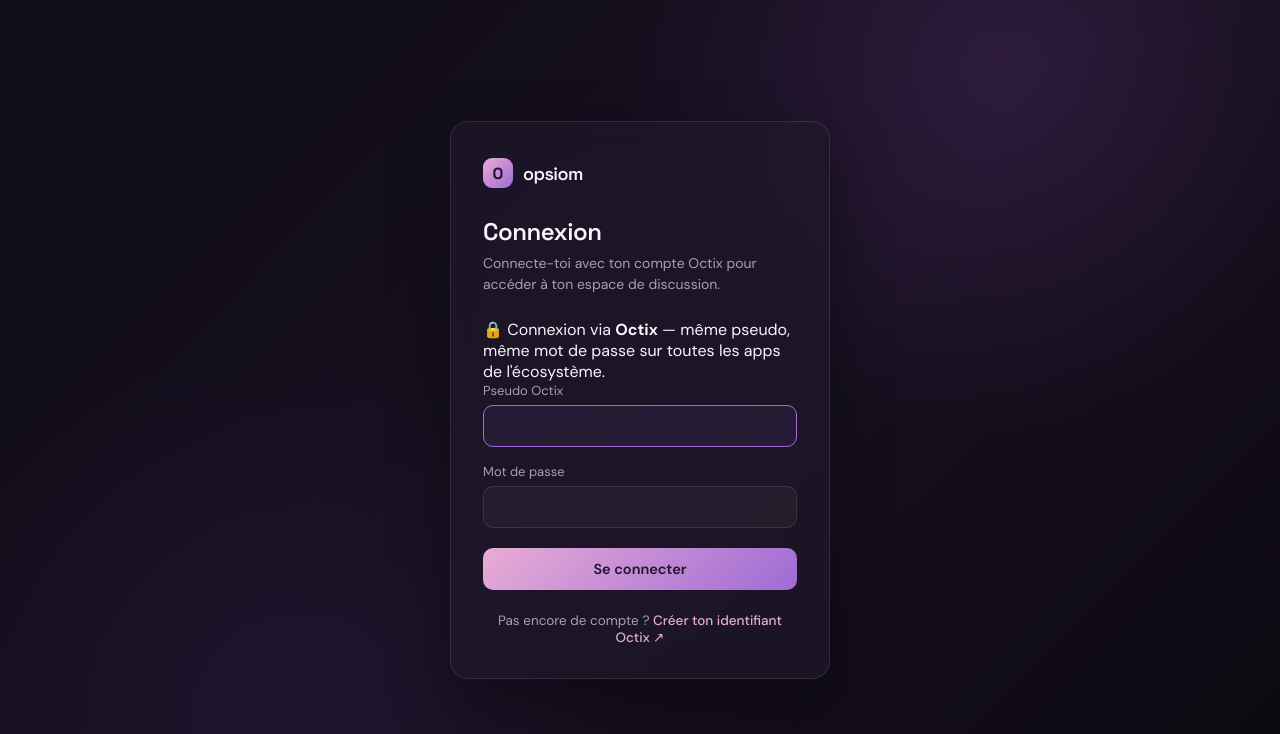
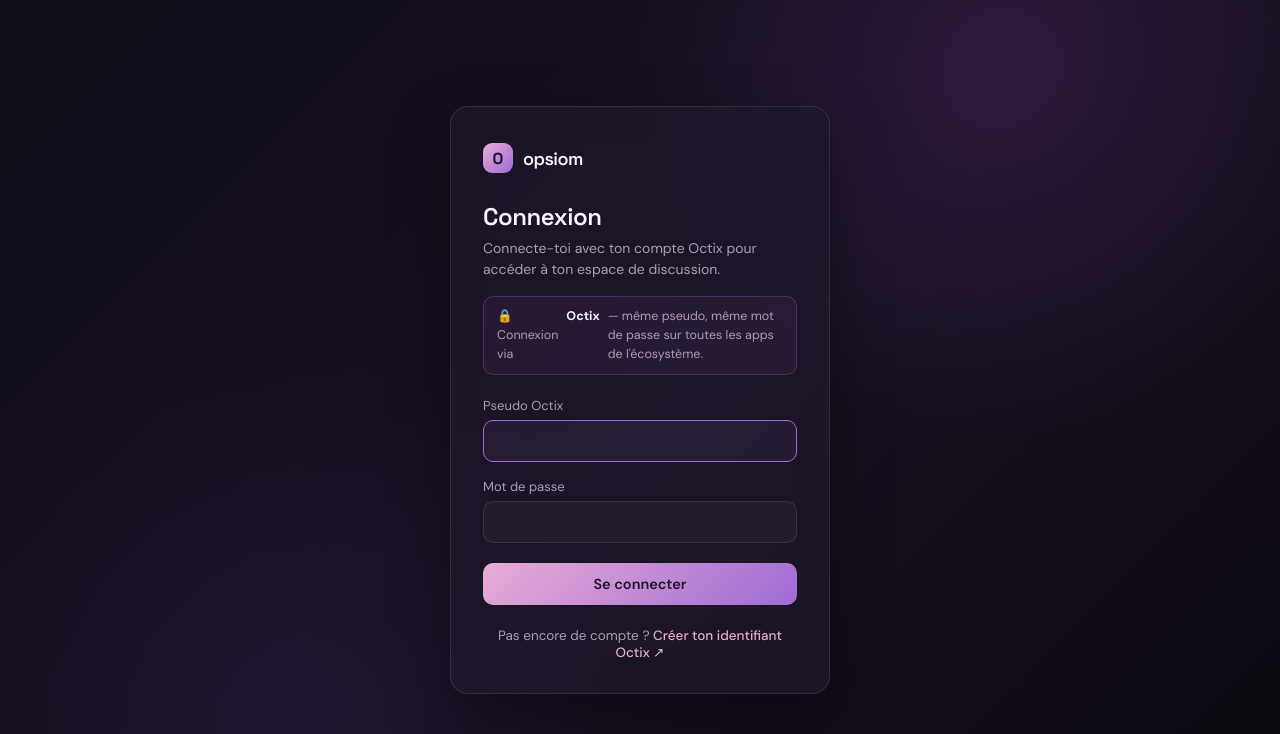
Before and after one commit to JuloEco/Opsiom-frontend, a Flask app: template templates/login.html in a window 1280 px wide. Shown: the top 734 px of the page. Run offline with Flask 3, Linux system fonts and the light colour scheme; the template is opened without the code that fills it, so the values that code supplies are empty; parts of the project's set-up code (start-up, migrations or seed data) failed here and were passed over.

Commit message:
Update styles for auth subtitle and add octix-note
Adjusted margin for .auth-subtitle and added .octix-note styles.

```diff
--- a/static/css/style.css
+++ b/static/css/style.css
@@ -419,8 +419,23 @@ body.auth-page {
   color: var(--text-dim);
   font-size: 14px;
   line-height: 1.5;
-  margin: 0 0 24px;
+  margin: 0 0 16px;
 }
+
+.octix-note {
+  display: flex;
+  align-items: flex-start;
+  gap: 8px;
+  background: rgba(159, 107, 213, .08);
+  border: 1px solid rgba(159, 107, 213, .28);
+  border-radius: 10px;
+  padding: 10px 13px;
+  margin: 0 0 22px;
+  font-size: 12.5px;
+  line-height: 1.5;
+  color: var(--text-dim);
+}
+.octix-note strong { color: var(--text); }
 
 .auth-card form {
   display: flex;
```
